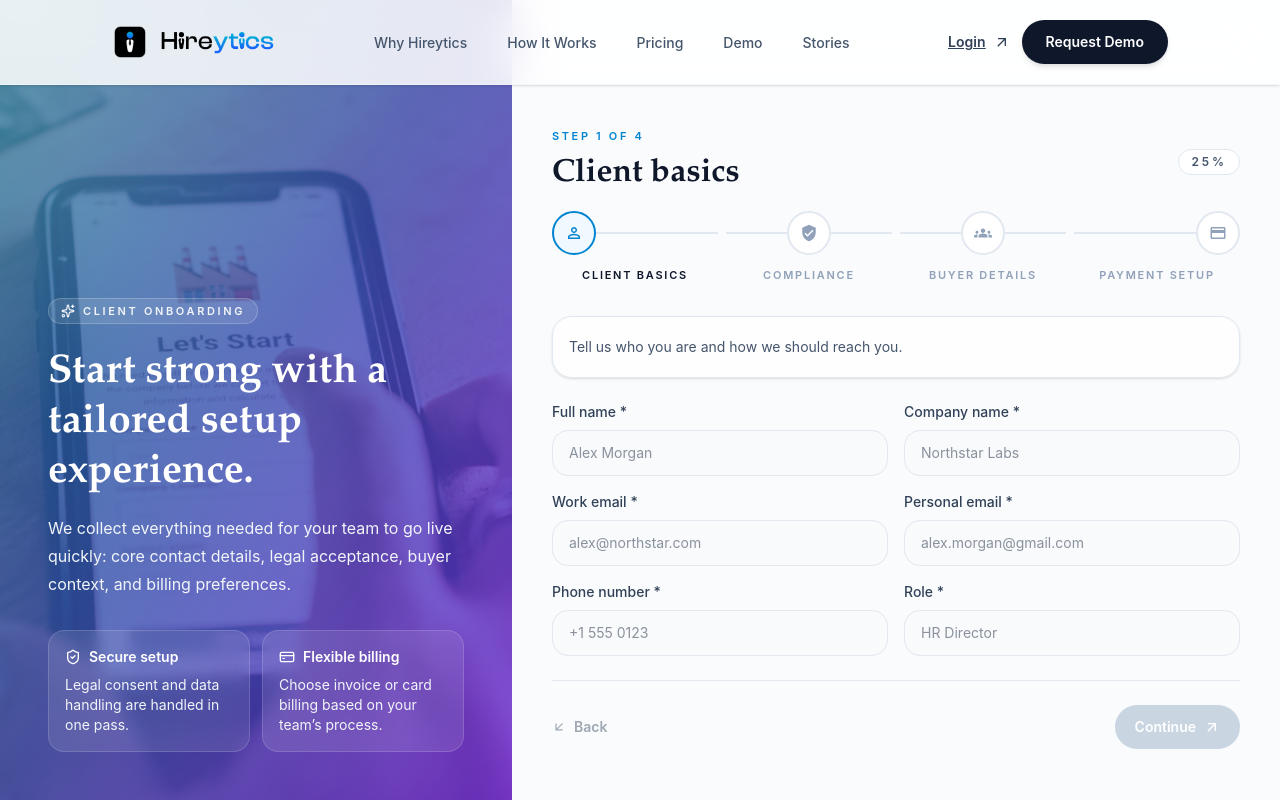
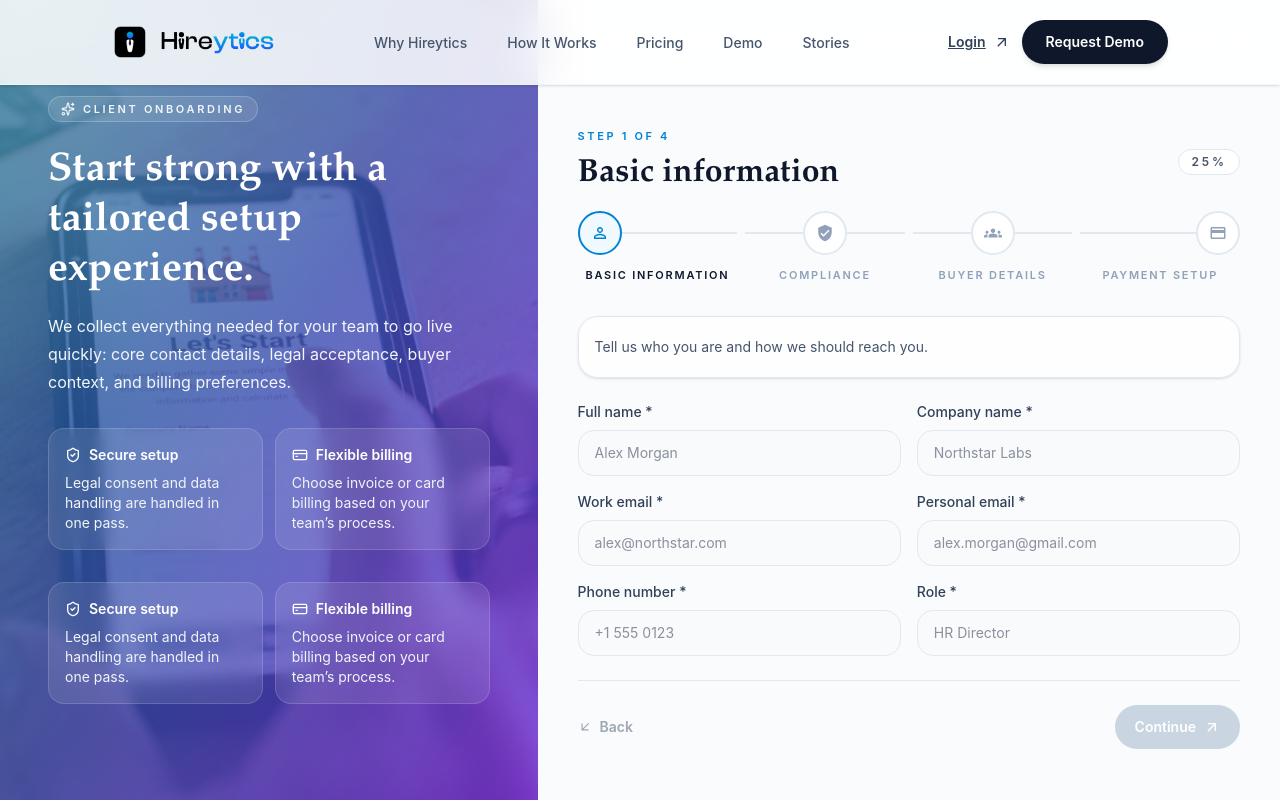
Before and after one commit to saadshahrukh/hireyticss, a Next.js app: page /onboarding in a window 1280 px wide. Shown: the top 800 px of the page. Built offline with nearby package versions, Linux system fonts and the light colour scheme.

Commit message:
Update OnboardingFlow.tsx

```diff
--- a/components/OnboardingFlow.tsx
+++ b/components/OnboardingFlow.tsx
@@ -14,7 +14,7 @@ import {
 
 const steps = [
   {
-    title: 'Client basics',
+    title: 'Basic information',
     description: 'Tell us who you are and how we should reach you.',
     icon: MdPersonOutline,
   },
@@ -166,7 +166,7 @@ export default function OnboardingFlow() {
   return (
     <div className="min-h-screen bg-[linear-gradient(135deg,_#f8fbff_0%,_#f4f7ff_100%)] px-0 py-0 lg:px-0">
       <div className="mx-auto flex min-h-screen w-full flex-col overflow-hidden bg-white shadow-[0_30px_100px_-35px_rgba(15,23,42,0.35)] lg:flex-row">
-        <aside className="relative flex min-h-[320px] items-end overflow-hidden lg:min-h-screen lg:w-[40%]">
+        <aside className="relative flex min-h-[320px] items-center overflow-hidden lg:min-h-screen lg:w-[42%]">
           <Image
             src="/onboarding.jpg"
             alt="Team onboarding"
@@ -188,6 +188,20 @@ export default function OnboardingFlow() {
               legal acceptance, buyer context, and billing preferences.
             </p>
 
+            <div className="mt-8 grid gap-3 sm:grid-cols-2">
+              <div className="rounded-2xl border border-white/15 bg-white/10 p-4 backdrop-blur">
+                <div className="flex items-center gap-2 text-sm font-semibold text-white">
+                  <ShieldCheck size={16} /> Secure setup
+                </div>
+                <p className="mt-2 text-sm text-slate-100">Legal consent and data handling are handled in one pass.</p>
+              </div>
+              <div className="rounded-2xl border border-white/15 bg-white/10 p-4 backdrop-blur">
+                <div className="flex items-center gap-2 text-sm font-semibold text-white">
+                  <CreditCard size={16} /> Flexible billing
+                </div>
+                <p className="mt-2 text-sm text-slate-100">Choose invoice or card billing based on your team’s process.</p>
+              </div>
+            </div>
             <div className="mt-8 grid gap-3 sm:grid-cols-2">
               <div className="rounded-2xl border border-white/15 bg-white/10 p-4 backdrop-blur">
                 <div className="flex items-center gap-2 text-sm font-semibold text-white">
```
